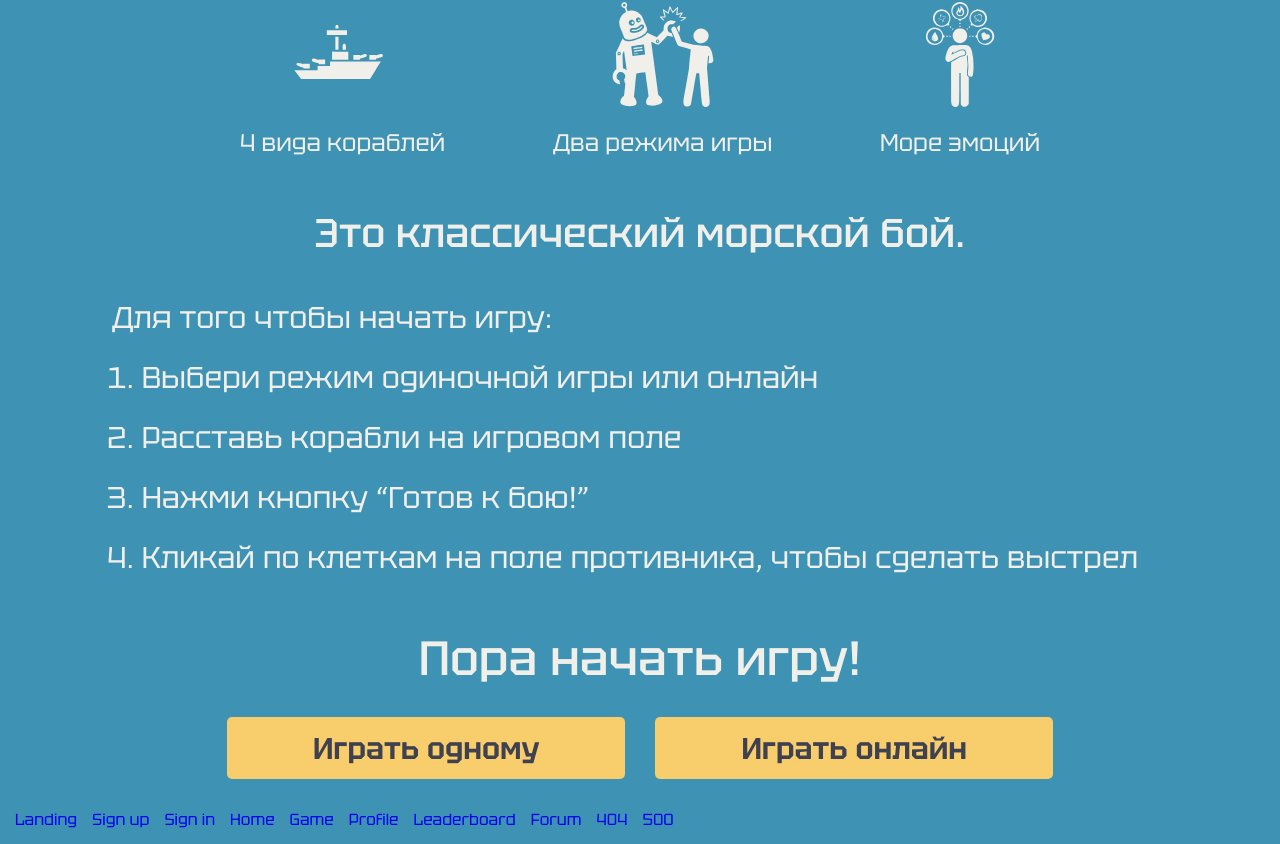
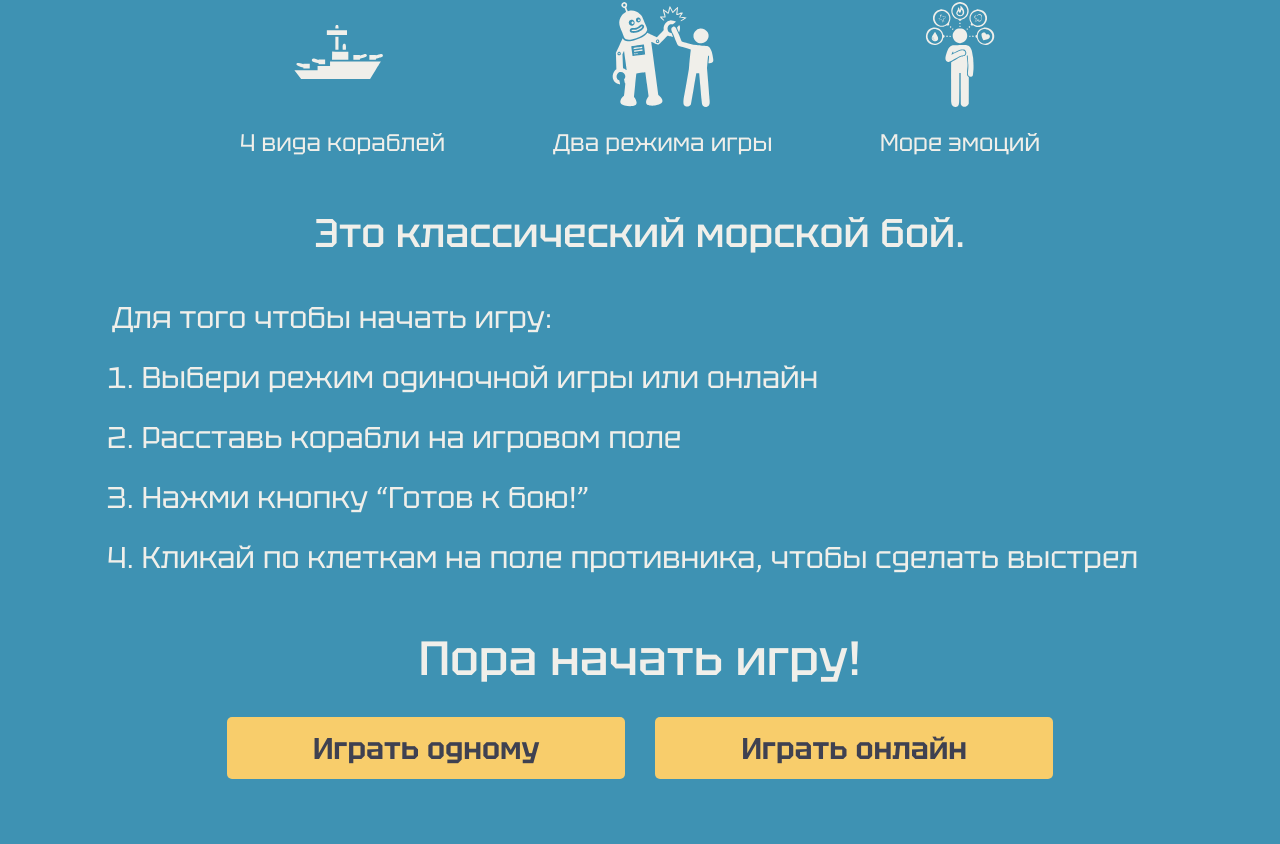
Before and after one commit to rpserjo/praktikum-game, a React (Vite) app in the folder packages/client/: page / in a window 1280 px wide. Shown: the part 463-1307 px from the top of the page. After the commit the page ends 1257 px from the top, so only its background shows below. Built offline with nearby package versions, Linux system fonts and the light colour scheme.

Commit message:
bottom links removed

```diff
--- a/packages/client/src/layout/default/layout.tsx
+++ b/packages/client/src/layout/default/layout.tsx
@@ -1,33 +1,17 @@
 import React, { FC } from 'react';
-import { Link, Outlet } from 'react-router-dom';
+import { Outlet } from 'react-router-dom';
 import Header from '@/components/header/header';
 import style from './layout.module.scss';
-import { RouteNames } from '@/router/router';
 
 type TLayoutProps = {
     showHeader?: boolean;
 };
 
 const Layout: FC<TLayoutProps> = ({ showHeader = true }) => (
-    <>
-        <div className={style.wrapper}>
-            {showHeader && <Header />}
-            <Outlet />
-        </div>
-
-        <div className={style['bottom-links']}>
-            <Link to={RouteNames.LANDING}>Landing</Link>
-            <Link to={RouteNames.SIGNUP}>Sign up</Link>
-            <Link to={RouteNames.SIGNIN}>Sign in</Link>
-            <Link to={RouteNames.HOME}>Home</Link>
-            <Link to={RouteNames.GAME}>Game</Link>
-            <Link to={RouteNames.PROFILE}>Profile</Link>
-            <Link to={RouteNames.LEADERBOARD}>Leaderboard</Link>
-            <Link to={RouteNames.FORUM}>Forum</Link>
-            <Link to={RouteNames.NOT_FOUND}>404</Link>
-            <Link to={RouteNames.SERVER_ERROR}>500</Link>
-        </div>
-    </>
+    <div className={style.wrapper}>
+        {showHeader && <Header />}
+        <Outlet />
+    </div>
 );
 
 export default Layout;
```
